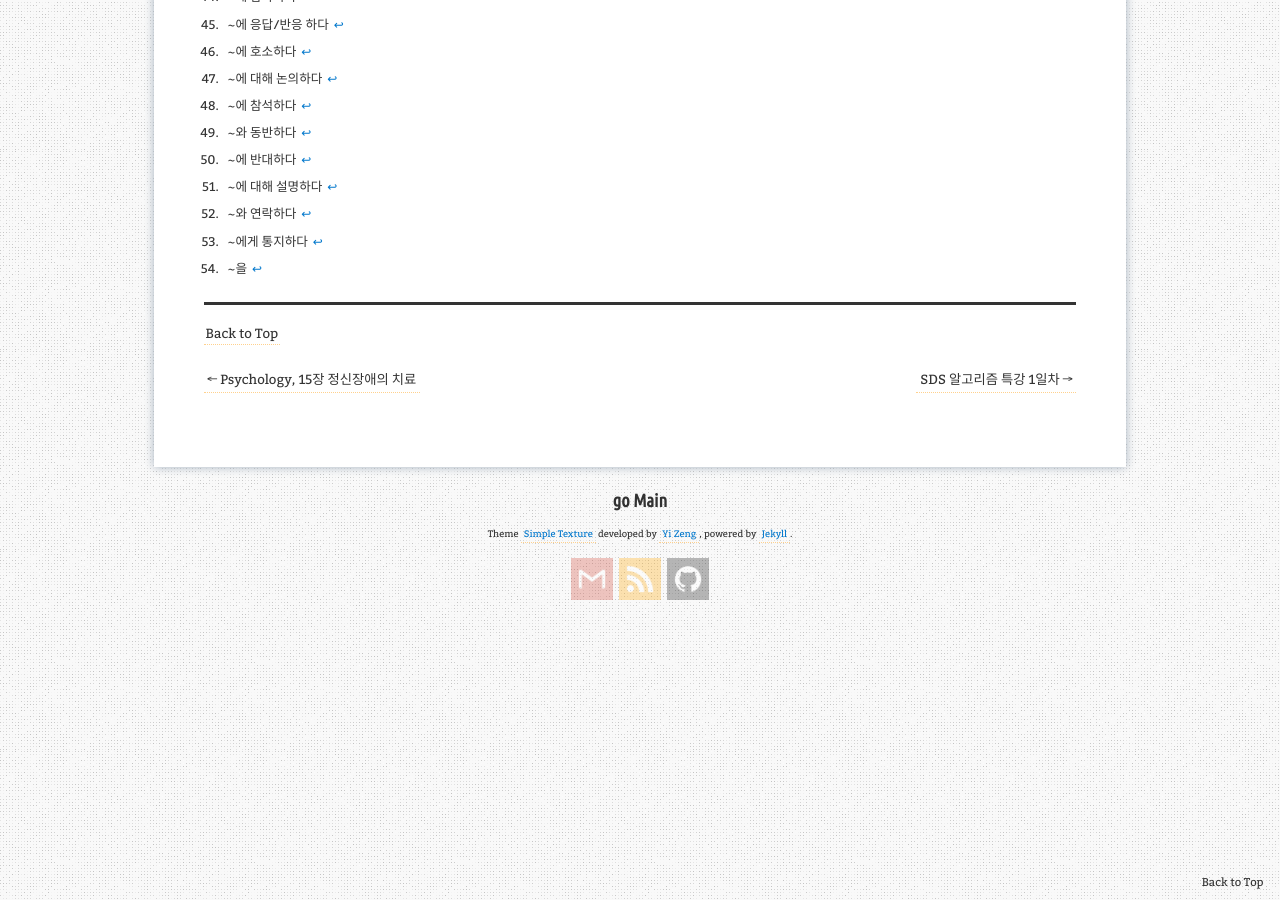
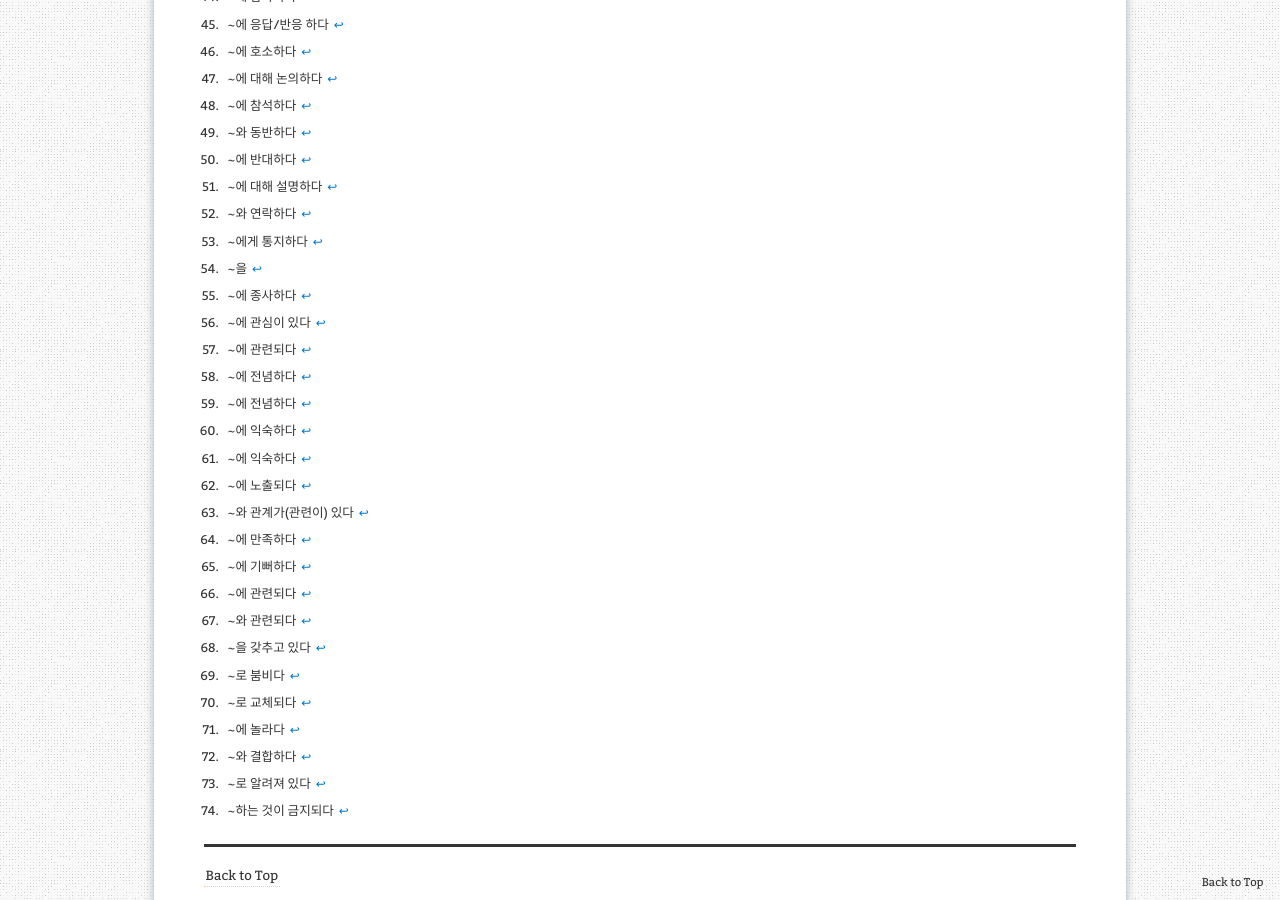
Before and after one commit to aristohyun/aristohyun.github.io, a Jekyll site: the page built from _posts/2021-12-31-TOEIC.md, in a window 1280 px wide and 900 px high, scrolled down 17249 px. Built offline with Jekyll 4.4.1, drawn with Linux system fonts in a browser that asks for light colours; comment, search, counter and statistics services are not loaded; some of the changed text lies outside the part shown.

Commit message:
Update 2021-12-31-TOEIC.md

```diff
--- a/_posts/2021-12-31-TOEIC.md
+++ b/_posts/2021-12-31-TOEIC.md
@@ -669,35 +669,55 @@ are changing 바뀌고 있다
 
 <div class="multi-stage">
   <div class="stage" markdown=1>
-  - be engaged in
-  - be interested in
-  - be involved in
+  - [^9-1]be engaged in
+  - [^9-2]be interested in
+  - [^9-3]be involved in
   </div>
   <div class="stage" markdown=1>
-  - be committed to
-  - be dedicated/devoted to
-  - be accustomed to
-  - be used to
-  - be exposed to
-  - be related to
+  - [^9-4]be committed to
+  - [^9-5]be dedicated/devoted to
+  - [^9-6]be accustomed to
+  - [^9-7]be used to
+  - [^9-8]be exposed to
+  - [^9-9]be related to
   </div>
   <div class="stage" markdown=1>
-  - be satistied with
-  - be pleased with
-  - be concerned with
-  - be associated with
-  - be equipped with
-  - be crowded with
-  - be replaced with
+  - [^9-10]be satistied with
+  - [^9-11]be pleased with
+  - [^9-12]be concerned with
+  - [^9-13]be associated with
+  - [^9-14]be equipped with
+  - [^9-15]be crowded with
+  - [^9-16]be replaced with
   </div>
   <div class="stage" markdown=1>
-  - be suprised at
-  - be compound of
-  - be known for
-  - be prohibited from
+  - [^9-17]be suprised at
+  - [^9-18]be compound of
+  - [^9-19]be known for
+  - [^9-20]be prohibited from
   </div>
 </div>
 
+[^9-1]: ~에 종사하다
+[^9-2]: ~에 관심이 있다
+[^9-3]: ~에 관련되다
+[^9-4]: ~에 전념하다
+[^9-5]: ~에 전념하다
+[^9-6]: ~에 익숙하다
+[^9-7]: ~에 익숙하다
+[^9-8]: ~에 노출되다
+[^9-9]: ~와 관계가(관련이) 있다
+[^9-10]: ~에 만족하다
+[^9-11]: ~에 기뻐하다
+[^9-12]: ~에 관련되다
+[^9-13]: ~와 관련되다
+[^9-14]: ~을 갖추고 있다
+[^9-15]: ~로 붐비다
+[^9-16]: ~로 교체되다
+[^9-17]: ~에 놀라다
+[^9-18]: ~와 결합하다
+[^9-19]: ~로 알려져 있다
+[^9-20]: ~하는 것이 금지되다
 
 ## Unit 10 to부정사와 동명사
 
```
